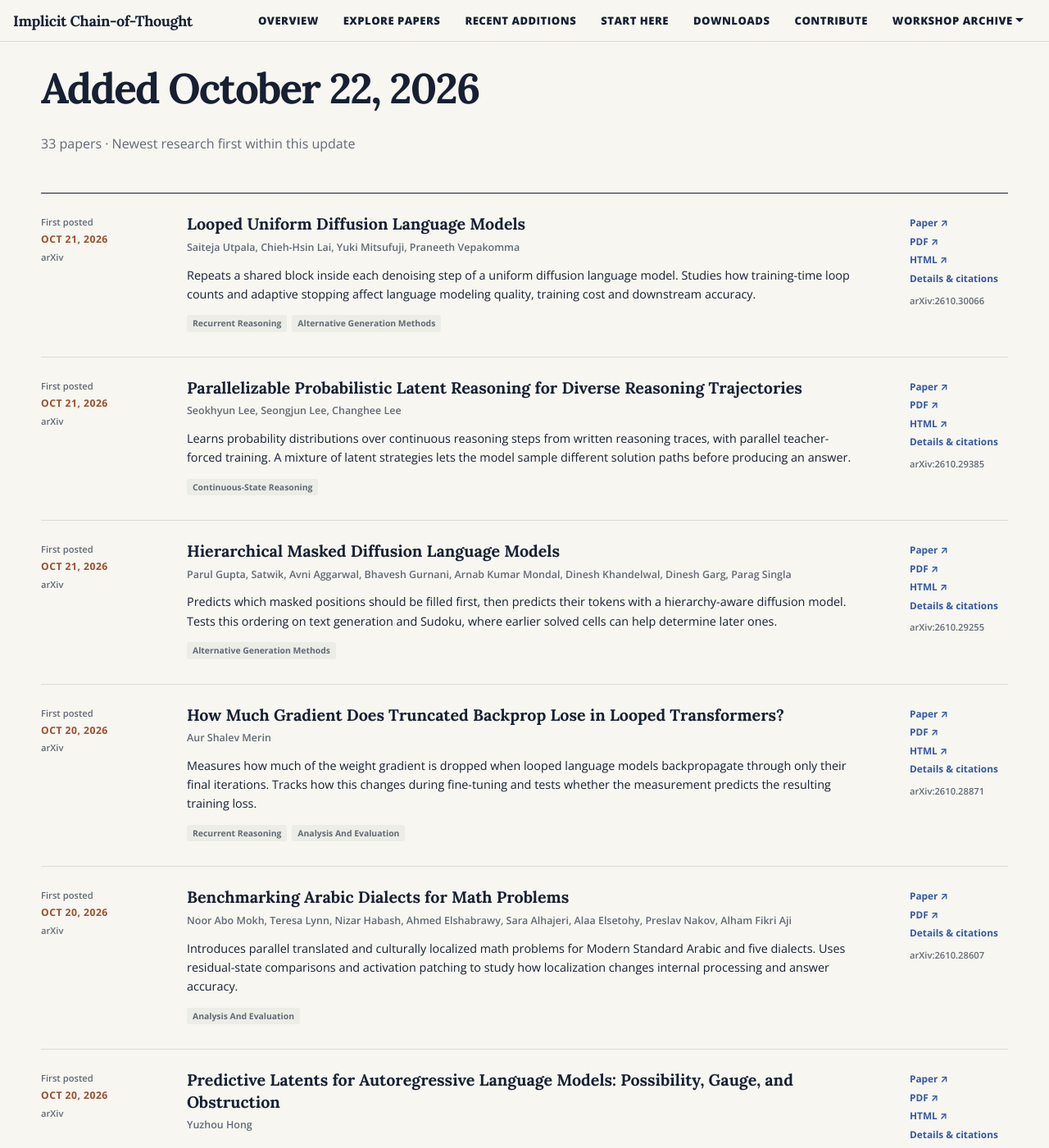
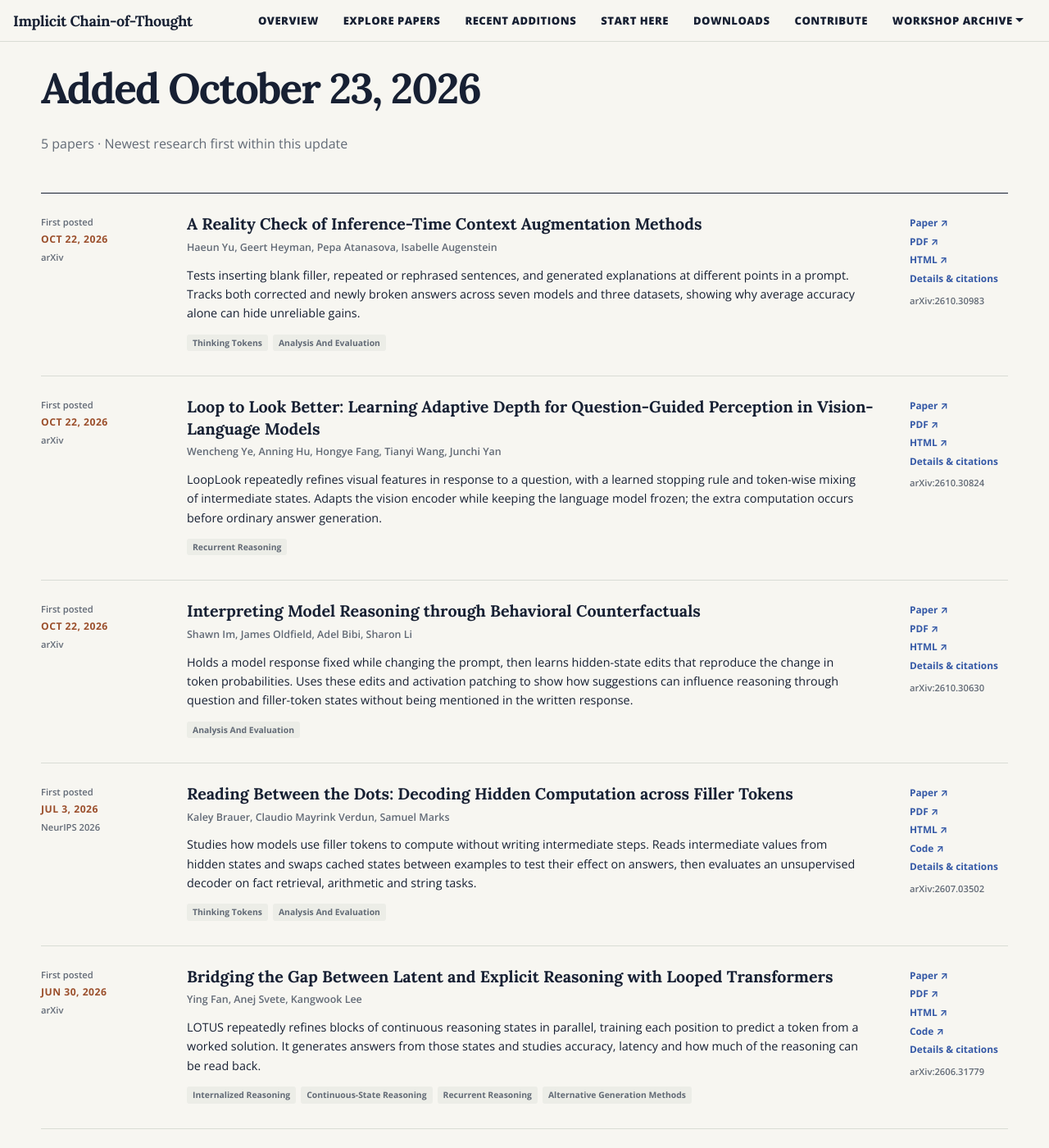
Before and after one commit to latent-implicit-thinking/latent-implicit-thinking.github.io, a Jekyll site: the page built from recent.md, in a window 1280 px wide and 1400 px high, scrolled down 292 px. Shown: the whole window at 82% size. Built offline with Jekyll 4.4.1, drawn with Linux system fonts in a browser that asks for light colours; some of the changed text lies outside the part shown.

Commit message:
Update reading list with five papers and two revised sources

```diff
--- a/_data/meta.yml
+++ b/_data/meta.yml
@@ -1,8 +1,8 @@
 name: "Implicit Chain-of-Thought research map"
-version: "0.10.0"
-updated_at: "2026-10-22"
-search_refreshed_at: "2026-10-22"
-latest_included_first_public: "2026-10-21"
+version: "0.10.1"
+updated_at: "2026-10-23"
+search_refreshed_at: "2026-10-23"
+latest_included_first_public: "2026-10-22"
 addition_tracking_started_at: "2026-10-18"
 canonical_url: "https://latent-implicit-thinking.github.io/"
 repository_url: "https://github.com/latent-implicit-thinking/latent-implicit-thinking.github.io"
--- a/_data/papers.yml
+++ b/_data/papers.yml
@@ -1539,6 +1539,26 @@
   summary: "Uses information-theoretic analysis to study which supervision signals make latent chain-of-thought training effective."
   provenance: "Primary-source literature search, 2026-09-04"
 
+- id: "2606.31779"
+  title: "Bridging the Gap Between Latent and Explicit Reasoning with Looped Transformers"
+  authors: "Ying Fan, Anej Svete, Kangwook Lee"
+  first_public: "2026-06-30"
+  added_at: "2026-10-23"
+  venue: "arXiv"
+  arxiv: "2606.31779"
+  paper_url: "https://arxiv.org/abs/2606.31779"
+  html_url: "https://arxiv.org/html/2606.31779v2"
+  code_url: "https://github.com/yingfan-bot/lotus"
+  lens: [internalized, continuous, recurrent, beyond-sequential]
+  representation: [continuous-state]
+  computation: [recurrent, parallel, depth-wise]
+  training: [supervised, curriculum]
+  questions: [capability, efficiency, interpretability]
+  evidence: [empirical, mechanistic]
+  modality: [language, symbolic]
+  summary: "LOTUS repeatedly refines blocks of continuous reasoning states in parallel, training each position to predict a token from a worked solution. It generates answers from those states and studies accuracy, latency and how much of the reasoning can be read back."
+  provenance: "Primary-source literature review, 2026-10-23"
+
 - id: "2607.00341"
   title: "DiscoLoop: Looping Discrete Embeddings and Continuous Hidden States for Multi-hop Reasoning"
   authors: "Hengyu Fu, Tianyu Guo, Zixuan Wang, Hanlin Zhu, Jason D. Lee, Jiantao Jiao, Stuart Russell, Song Mei"
@@ -1573,6 +1593,26 @@
   modality: [language, multimodal, vision]
   summary: "Jointly trains latent states for answer prediction and for decoding back into readable reasoning, using one model rather than a separate post-hoc explanation decoder."
   provenance: "Primary-source literature search, 2026-09-05"
+
+- id: "2607.03502"
+  title: "Reading Between the Dots: Decoding Hidden Computation across Filler Tokens"
+  authors: "Kaley Brauer, Claudio Mayrink Verdun, Samuel Marks"
+  first_public: "2026-07-03"
+  added_at: "2026-10-23"
+  venue: "NeurIPS 2026"
+  arxiv: "2607.03502"
+  paper_url: "https://arxiv.org/abs/2607.03502"
+  html_url: "https://arxiv.org/html/2607.03502v2"
+  code_url: "https://github.com/kaleybrauer/filler-token-reasoning"
+  lens: [learned-tokens, analysis]
+  representation: [discrete-token, hidden-state, cache-memory]
+  computation: [token-wise, depth-wise]
+  training: [analysis-only, inference-only]
+  questions: [interpretability, evaluation, limitations]
+  evidence: [empirical, mechanistic, probing]
+  modality: [language, symbolic]
+  summary: "Studies how models use filler tokens to compute without writing intermediate steps. Reads intermediate values from hidden states and swaps cached states between examples to test their effect on answers, then evaluates an unsupervised decoder on fact retrieval, arithmetic and string tasks."
+  provenance: "Primary-source literature review, 2026-10-23"
 
 - id: "2607.06648"
   title: "Final Checkpoints Are Not Enough: Analyzing Latent Reasoning Faithfulness Along Training Trajectories"
@@ -4192,7 +4232,8 @@
   venue: "arXiv"
   arxiv: "2610.28498"
   paper_url: "https://arxiv.org/abs/2610.28498"
-  html_url: "https://arxiv.org/html/2610.28498v1"
+  html_url: "https://arxiv.org/html/2610.28498v2"
+  code_url: "https://github.com/Aur-Shalev-Merin/present-but-hard-to-read"
   lens: [analysis]
   representation: [hidden-state]
   computation: [depth-wise, recurrent]
@@ -4286,7 +4327,8 @@
   venue: "arXiv"
   arxiv: "2610.29385"
   paper_url: "https://arxiv.org/abs/2610.29385"
-  html_url: "https://arxiv.org/html/2610.29385v1"
+  html_url: "https://arxiv.org/html/2610.29385v2"
+  code_url: "https://github.com/nshuhsn/PLRM"
   lens: [continuous]
   representation: [continuous-state]
   computation: [token-wise, parallel]
@@ -4315,3 +4357,60 @@
   modality: [language]
   summary: "Repeats a shared block inside each denoising step of a uniform diffusion language model. Studies how training-time loop counts and adaptive stopping affect language modeling quality, training cost and downstream accuracy."
   provenance: "Primary-source literature review, 2026-10-22"
+
+- id: "2610.30630"
+  title: "Interpreting Model Reasoning through Behavioral Counterfactuals"
+  authors: "Shawn Im, James Oldfield, Adel Bibi, Sharon Li"
+  first_public: "2026-10-22"
+  added_at: "2026-10-23"
+  venue: "arXiv"
+  arxiv: "2610.30630"
+  paper_url: "https://arxiv.org/abs/2610.30630"
+  html_url: "https://arxiv.org/html/2610.30630v1"
+  lens: [analysis]
+  representation: [hidden-state]
+  computation: [depth-wise, token-wise]
+  training: [analysis-only]
+  questions: [interpretability, controllability, evaluation]
+  evidence: [empirical, mechanistic]
+  modality: [language]
+  summary: "Holds a model response fixed while changing the prompt, then learns hidden-state edits that reproduce the change in token probabilities. Uses these edits and activation patching to show how suggestions can influence reasoning through question and filler-token states without being mentioned in the written response."
+  provenance: "Primary-source literature review, 2026-10-23"
+
+- id: "2610.30824"
+  title: "Loop to Look Better: Learning Adaptive Depth for Question-Guided Perception in Vision-Language Models"
+  authors: "Wencheng Ye, Anning Hu, Hongye Fang, Tianyi Wang, Junchi Yan"
+  first_public: "2026-10-22"
+  added_at: "2026-10-23"
+  venue: "arXiv"
+  arxiv: "2610.30824"
+  paper_url: "https://arxiv.org/abs/2610.30824"
+  html_url: "https://arxiv.org/html/2610.30824v1"
+  lens: [recurrent]
+  representation: [hidden-state, multimodal-latent]
+  computation: [recurrent, depth-wise]
+  training: [supervised]
+  questions: [architecture, capability, efficiency]
+  evidence: [empirical]
+  modality: [multimodal, vision, language]
+  summary: "LoopLook repeatedly refines visual features in response to a question, with a learned stopping rule and token-wise mixing of intermediate states. Adapts the vision encoder while keeping the language model frozen; the extra computation occurs before ordinary answer generation."
+  provenance: "Primary-source literature review, 2026-10-23"
+
+- id: "2610.30983"
+  title: "A Reality Check of Inference-Time Context Augmentation Methods"
+  authors: "Haeun Yu, Geert Heyman, Pepa Atanasova, Isabelle Augenstein"
+  first_public: "2026-10-22"
+  added_at: "2026-10-23"
+  venue: "arXiv"
+  arxiv: "2610.30983"
+  paper_url: "https://arxiv.org/abs/2610.30983"
+  html_url: "https://arxiv.org/html/2610.30983v1"
+  lens: [learned-tokens, analysis]
+  representation: [discrete-token]
+  computation: [token-wise]
+  training: [analysis-only, inference-only]
+  questions: [evaluation, limitations, capability]
+  evidence: [empirical]
+  modality: [language]
+  summary: "Tests inserting blank filler, repeated or rephrased sentences, and generated explanations at different points in a prompt. Tracks both corrected and newly broken answers across seven models and three datasets, showing why average accuracy alone can hide unreliable gains."
+  provenance: "Primary-source literature review, 2026-10-23"
--- a/_data/releases.yml
+++ b/_data/releases.yml
@@ -1,3 +1,17 @@
+- version: "0.10.1"
+  date: "2026-10-23"
+  title: "Looped models and hidden-computation studies"
+  changes:
+    - "Added five papers on looped models, filler-token computation, and reasoning analysis. The collection now contains 246 papers plus eight background papers."
+    - "Checked two revised papers and updated their full-text and code links, preserving their original dates and summaries."
+    - "Checked the literature through October 23."
+  added_papers: ["2606.31779", "2607.03502", "2610.30630", "2610.30824", "2610.30983"]
+  updated_papers:
+    - id: "2610.28498"
+      fields: [html_url, code_url]
+    - id: "2610.29385"
+      fields: [html_url, code_url]
+
 - version: "0.10.0"
   date: "2026-10-22"
   title: "October reading-list update"
```
